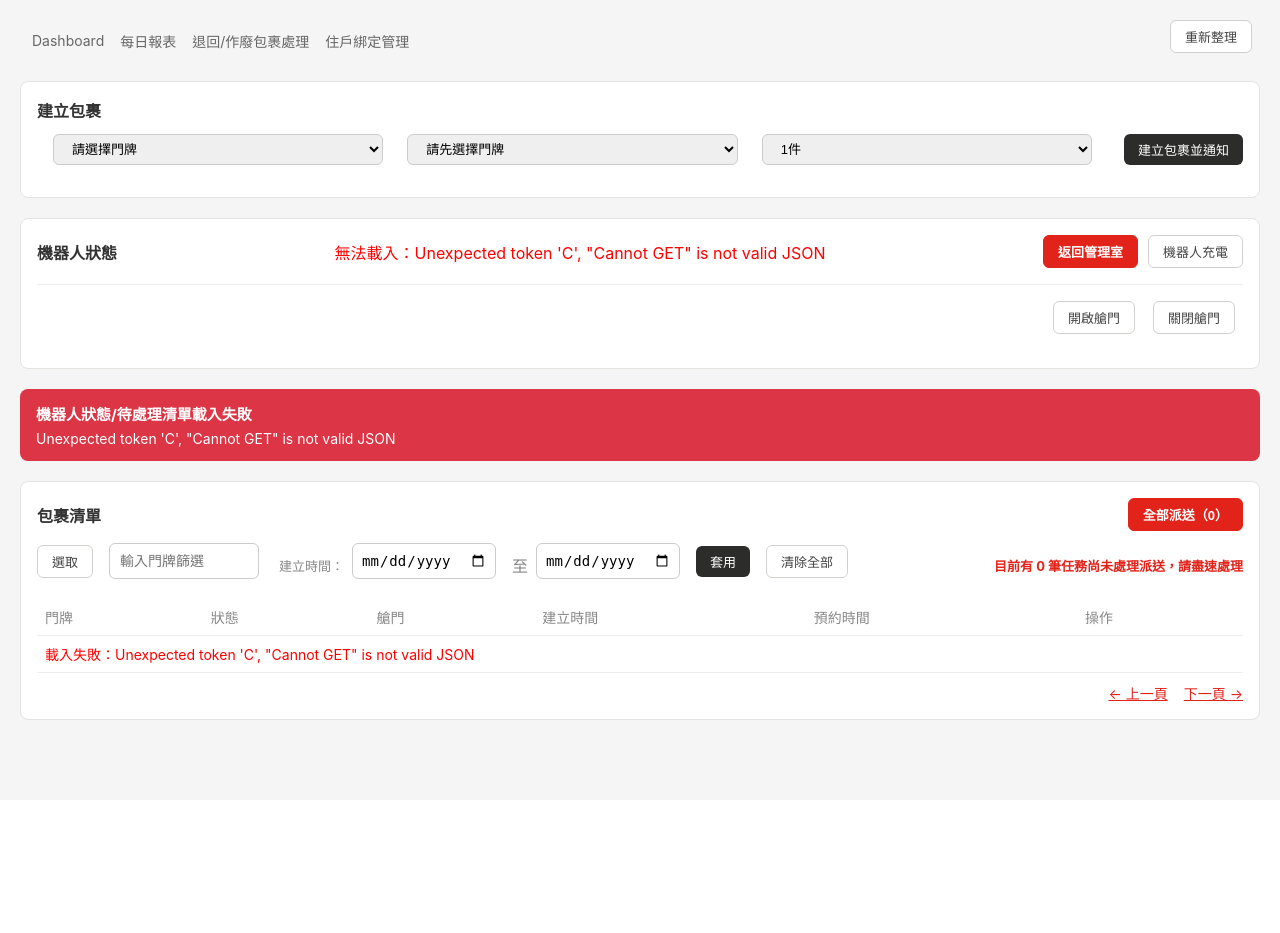
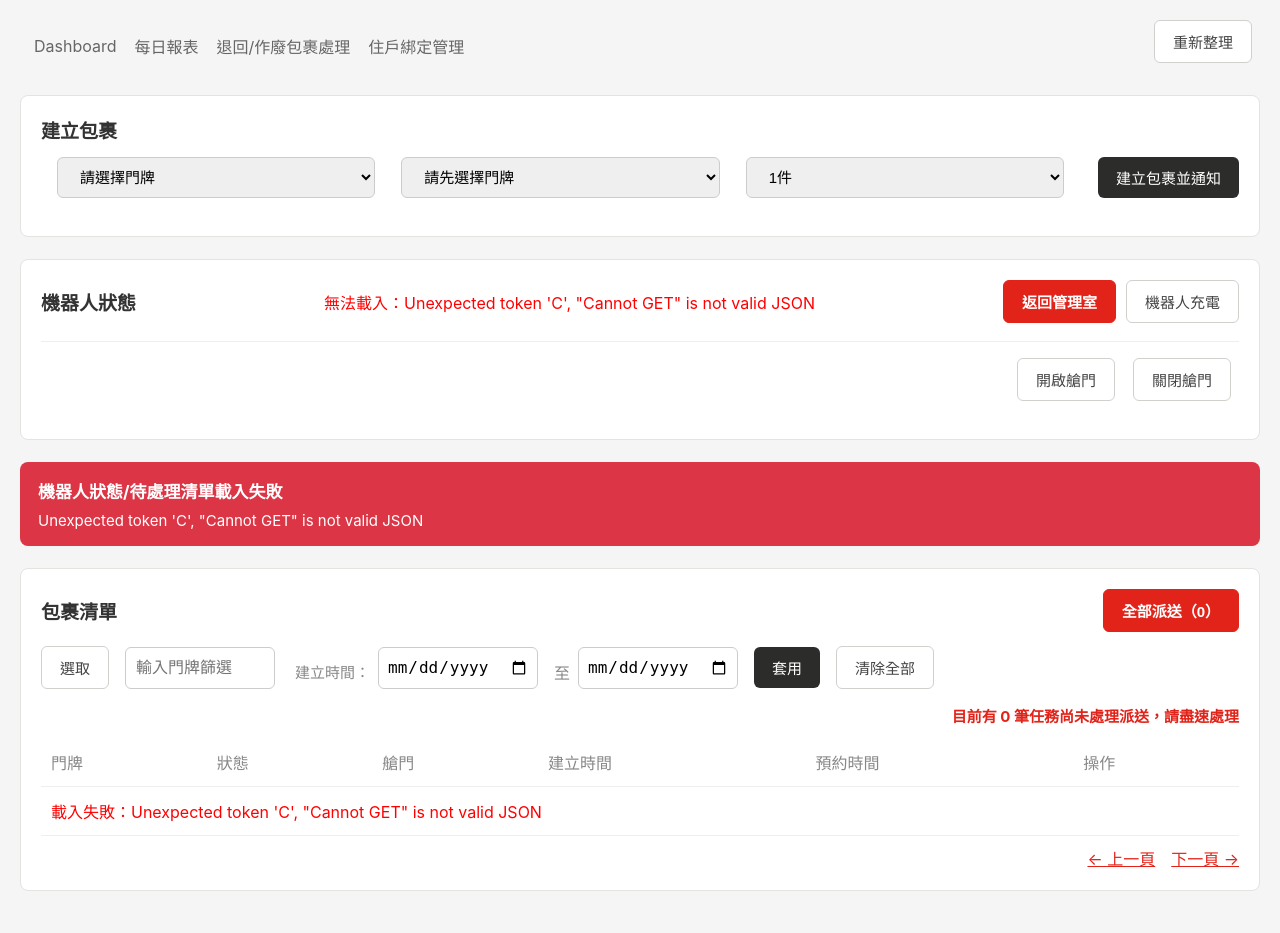
Before and after one commit to stephanieyenyu/AMR-System, a Flask app: template line-backend/app/templates/dashboard.html in a window 1280 px wide. Before the commit the page ends 720 px from the top, so only its background shows below. Run offline with Flask 3, Linux system fonts and the light colour scheme; the template is opened without the code that fills it, so the values that code supplies are empty; parts of the project's set-up code (start-up, migrations or seed data) failed here and were passed over.

Commit message:
fixed font size

```diff
--- a/line-backend/app/static/css/base.css
+++ b/line-backend/app/static/css/base.css
@@ -28,12 +31,12 @@ body {
   display: flex;
   align-items: center;
   flex-wrap: wrap;
-  gap: 12px;
-  margin-bottom: 20px;
+  gap: 14px;
+  margin-bottom: 24px;
 }
 .page-header h1 {
   color: #E2231A;
-  font-size: 22px;
+  font-size: 26px;
   font-weight: 500;
   margin: 0;
   white-space: nowrap;
@@ -42,10 +45,10 @@ body {
   display: flex;
   align-items: center;
   flex-wrap: wrap;
-  gap: 16px;
+  gap: 18px;
 }
 .page-header .admin-nav a {
-  font-size: 14px;
+  font-size: 16px;
   font-weight: normal;
   color: #666;
   text-decoration: none;
@@ -67,8 +70,8 @@ body {
 }
 
 h2 {
-  font-size: 16px;
-  margin: 0 0 12px 0;
+  font-size: 19px;
+  margin: 0 0 14px 0;
   color: #333;
 }
 
@@ -76,15 +79,15 @@ h2 {
   background: white;
   border: 1px solid #e3e3e0;
   border-radius: 8px;
-  padding: 16px;
-  margin-bottom: 20px;
+  padding: 20px;
+  margin-bottom: 22px;
 }
 .card-header {
   display: flex;
   align-items: center;
   flex-wrap: wrap;
   gap: 20px;
-  margin-bottom: 12px;
+  margin-bottom: 14px;
 }
 .card-header h2 {
   margin: 0;
@@ -97,12 +100,12 @@ h2 {
   flex-shrink: 0;
 }
 
-/* ---------- 表單元件 ---------- */
+/* ---------- 表單元件（字級與可點擊範圍都比原本大，方便點擊） ---------- */
 input,
 select,
 button {
-  padding: 6px 14px;
-  font-size: 13px;
+  padding: 10px 18px;
+  font-size: 15px;
   border-radius: 6px;
   border: 1px solid #ccc;
   margin-right: 8px;
@@ -148,12 +151,12 @@ button.danger:hover {
 table {
   width: 100%;
   border-collapse: collapse;
-  font-size: 14px;
+  font-size: 16px;
 }
 th,
 td {
   text-align: left;
-  padding: 8px;
+  padding: 12px 10px;
   border-bottom: 1px solid #eee;
 }
 th {
@@ -187,53 +190,53 @@ tr.needs-attention-row {
 .status-active { background: #d4edda; color: #155724; }
 .status-inactive { background: #e2e3e5; color: #383d41; }
 
-.pill { padding: 2px 8px; border-radius: 10px; font-size: 12px; }
+.pill { padding: 4px 10px; border-radius: 10px; font-size: 13px; }
 .pill-waiting { background: #fff3cd; color: #856404; }
 .pill-resolved { background: #d4edda; color: #155724; }
 .pill-redispatched { background: #cce5ff; color: #004085; }
 
-.action-buttons { display: inline-flex; gap: 6px; }
+.action-buttons { display: inline-flex; gap: 8px; }
 
 /* ---------- 提示區塊 ---------- */
 .empty-hint {
   color: #999;
-  font-size: 14px;
-  padding: 12px 0;
+  font-size: 15px;
+  padding: 14px 0;
 }
 
 .alert-box {
   color: white;
   border-radius: 8px;
-  padding: 14px 16px;
-  margin-bottom: 20px;
-  font-size: 14px;
+  padding: 16px 18px;
+  margin-bottom: 22px;
+  font-size: 15px;
 }
-.alert-box b { display: block; font-size: 15px; margin-bottom: 6px; }
+.alert-box b { display: block; font-size: 17px; margin-bottom: 8px; }
 .alert-box ul { margin: 0; padding-left: 20px; }
 .alert-box table { width: 100%; border-collapse: collapse; margin-top: 8px; }
 .alert-box th,
-.alert-box td { text-align: left; padding: 6px 10px; font-size: 14px;
+.alert-box td { text-align: left; padding: 8px 10px; font-size: 15px;
   border-bottom: 1px solid rgba(255, 255, 255, 0.35); }
 .alert-box th { font-weight: normal; opacity: 0.85; }
 .alert-danger { background: #dc3545; }
 .alert-info { background: #004085; }
 
 /* ---------- 每日報表頁專屬（統計方塊、時間軸等級色） ---------- */
-.summary-grid { display: flex; gap: 16px; flex-wrap: wrap; }
-.summary-box { background: #f9f9f9; border-radius: 8px; padding: 12px 20px; text-align: center; min-width: 90px; }
-.summary-box b { display: block; font-size: 22px; color: #222; }
-.summary-box span { font-size: 12px; color: #888; }
+.summary-grid { display: flex; gap: 18px; flex-wrap: wrap; }
+.summary-box { background: #f9f9f9; border-radius: 8px; padding: 14px 22px; text-align: center; min-width: 100px; }
+.summary-box b { display: block; font-size: 26px; color: #222; }
+.summary-box span { font-size: 13px; color: #888; }
 .level-error { color: #c41c14; font-weight: bold; }
 .level-warning { color: #b58105; }
 .level-info { color: #333; }
 
-/* ---------- 自訂 checkbox（包裹清單多選用），四頁共用同一份，不再各自複製 ---------- */
+/* ---------- 自訂 checkbox（包裹清單多選用），放大方便點擊 ---------- */
 .pkg-select-checkbox,
 #selectAllCheckbox {
   appearance: none;
   -webkit-appearance: none;
-  width: 22px;
-  height: 22px;
+  width: 26px;
+  height: 26px;
   border: 2px solid #ccc;
   border-radius: 7px;
   cursor: pointer;
--- a/line-backend/app/static/css/dashboard.css
+++ b/line-backend/app/static/css/dashboard.css
@@ -1,22 +1,22 @@
-#createMsg { margin-top: 8px; font-size: 14px; }
+#createMsg { margin-top: 10px; font-size: 15px; }
 
-.robot-info { display: flex; gap: 24px; flex-wrap: wrap; margin-bottom: 16px; }
-.robot-info div { font-size: 14px; text-align: center; }
-.robot-info b { display: block; color: #888; font-size: 12px; font-weight: normal; }
+.robot-info { display: flex; gap: 26px; flex-wrap: wrap; margin-bottom: 18px; }
+.robot-info div { font-size: 15px; text-align: center; }
+.robot-info b { display: block; color: #888; font-size: 13px; font-weight: normal; }
 
-.robot-status-header { display: flex; align-items: center; flex-wrap: wrap; gap: 20px; margin-bottom: 16px; }
+.robot-status-header { display: flex; align-items: center; flex-wrap: wrap; gap: 20px; margin-bottom: 18px; }
 .robot-status-header h2 { margin: 0; white-space: nowrap; }
 .robot-status-header .robot-info { flex: 1; margin-bottom: 0; justify-content: space-evenly; }
 .robot-status-header button { margin-left: auto; margin-right: 0; margin-bottom: 0; flex-shrink: 0; }
 
-.create-package-row { display: flex; align-items: center; flex-wrap: wrap; gap: 8px; }
+.create-package-row { display: flex; align-items: center; flex-wrap: wrap; gap: 10px; }
 .create-package-selects { display: flex; flex: 1; align-items: center;
-  padding: 0 16px; flex-wrap: nowrap; gap: 16px; min-width: 0; }
+  padding: 0 16px; flex-wrap: nowrap; gap: 18px; min-width: 0; }
 .create-package-selects select { flex: 1 1 0; min-width: 0; width: auto; }
 .create-package-row button { flex-shrink: 0; margin-left: 0; margin-right: 0; }
 
-.doors { display: flex; gap: 12px; border-top: 0.5px solid #eee; padding-top: 16px; }
-.door-box { flex: 1; padding: 12px; border-radius: 6px; text-align: center; font-size: 13px; }
+.doors { display: flex; gap: 14px; border-top: 0.5px solid #eee; padding-top: 18px; }
+.door-box { flex: 1; padding: 14px; border-radius: 6px; text-align: center; font-size: 14px; }
 .door-EMPTY { background: #e9ecef; color: #666; }
 .door-ASSIGNED { background: #fff3cd; color: #856404; }
 .door-FULL { background: #f8d7da; color: #721c24; }
--- a/line-backend/app/static/js/dashboard.js
+++ b/line-backend/app/static/js/dashboard.js
@@ -233,7 +233,7 @@ function renderPackageTable(pageItems, totalPages) {
       const scheduledText = p.scheduled_pickup_at.replace('T', ' ').slice(0, 16);
       const timeArrived = scheduledDate <= now;
       if (timeArrived && !p.door_id && p.status === 'pickup_now') {
-        scheduledCell = `<span style="background:#ff9800;color:white;padding:2px 8px;border-radius:10px;font-size:12px;font-weight:bold;">預約時間已到 ${scheduledText}</span>`;
+        scheduledCell = `<span style="background:#ff9800;color:white;padding:2px 8px;border-radius:10px;font-size:14px;font-weight:bold;">預約時間已到 ${scheduledText}</span>`;
         rowStyle = 'background:#fff3e0;';
       } else {
         scheduledCell = scheduledText;
@@ -258,7 +258,7 @@ function renderPackageTable(pageItems, totalPages) {
     } else if (p.status === 'completed') {
       if (p.pending_pickup_notified_at) {
         const notifiedText = p.pending_pickup_notified_at.replace('T', ' ').slice(0, 16);
-        action = `<span style="font-size:12px;color:#888;">已通知（${notifiedText}）</span>`;
+        action = `<span style="font-size:14px;color:#888;">已通知（${notifiedText}）</span>`;
       } else {
         action = `<button class="secondary" onclick="notifyLeftover(this, '${p.id}')" title="通知住戶：這筆任務已完成，但懷疑艙門裡還留有包裹沒被拿走">通知住戶</button>`;
       }
@@ -267,10 +267,10 @@ function renderPackageTable(pageItems, totalPages) {
     }
 
     const taskTypeBadge = p.task_type === 'return'
-      ? `<span style="background:#004085;color:white;padding:1px 6px;border-radius:8px;font-size:11px;margin-left:4px;">退貨</span>`
+      ? `<span style="background:#004085;color:white;padding:1px 6px;border-radius:8px;font-size:13px;margin-left:4px;">退貨</span>`
       : '';
     const unitCell = (p.package_count > 1
-      ? `${p.unit} <span style="background:#e3f2fd;color:#0d47a1;padding:1px 6px;border-radius:8px;font-size:11px;">${p.package_count}件</span>`
+      ? `${p.unit} <span style="background:#e3f2fd;color:#0d47a1;padding:1px 6px;border-radius:8px;font-size:13px;">${p.package_count}件</span>`
       : p.unit) + taskTypeBadge;
 
     const rowClass = selectMode ? 'selectable-row' : '';
@@ -487,7 +487,7 @@ function renderRejectAlert(packages) {
   }
 
   const reasonLabel = { rejected_at_door: '拒收', returned_timeout: '逾時未取', voided: '不收（作廢）' };
-  const btnStyle = 'background:white;color:#dc3545;border:none;padding:6px 14px;border-radius:6px;font-size:13px;cursor:pointer;';
+  const btnStyle = 'background:white;color:#dc3545;border:none;padding:6px 14px;border-radius:6px;font-size:15px;cursor:pointer;';
 
   // 拒收/逾時退回的開門/關門已經統一移到上面「機器人狀態」欄位的按鈕處理
   // （那邊的按鈕平常白色、有包裹在等待時會自動變紅色提醒），這裡不再重複放
@@ -497,11 +497,11 @@ function renderRejectAlert(packages) {
   const anyWaitingClose = returnPending.some(p => p.return_door_opened_at && !p.door_closed_at);
   let batchActionHtml = '';
   if (anyWaitingOpen) {
-    batchActionHtml = `<span style="font-size:13px;opacity:0.9;">請至上方「機器人狀態」欄位按「檢查艙門」開門 ↑</span>`;
+    batchActionHtml = `<span style="font-size:15px;opacity:0.9;">請至上方「機器人狀態」欄位按「檢查艙門」開門 ↑</span>`;
   } else if (anyWaitingClose) {
-    batchActionHtml = `<span style="font-size:13px;opacity:0.9;">艙門已開啟，請確認清空後至上方「機器人狀態」欄位按「確認關門」↑</span>`;
+    batchActionHtml = `<span style="font-size:15px;opacity:0.9;">艙門已開啟，請確認清空後至上方「機器人狀態」欄位按「確認關門」↑</span>`;
   } else if (returnPending.length > 0) {
-    batchActionHtml = `<span style="font-size:13px;opacity:0.9;">等待機器人返回</span>`;
+    batchActionHtml = `<span style="font-size:15px;opacity:0.9;">等待機器人返回</span>`;
   }
 
   alertEl.style.display = 'block';
@@ -519,13 +519,13 @@ function renderRejectAlert(packages) {
             statusText = `<button style="${btnStyle}" onclick="acknowledgeVoid(this, '${p.id}')">確定</button>`;
           } else if (!p.returned_at) {
             statusText = `<span style="opacity:0.8;">等待機器人返回</span>`;
-            forceResolveHtml = `<a href="javascript:void(0)" onclick="forceResolve(this, '${p.id}')" style="font-size:12px;color:white;text-decoration:underline;cursor:pointer;">手動結案</a>`;
+            forceResolveHtml = `<a href="javascript:void(0)" onclick="forceResolve(this, '${p.id}')" style="font-size:14px;color:white;text-decoration:underline;cursor:pointer;">手動結案</a>`;
           } else if (!p.return_door_opened_at) {
             statusText = `<span style="opacity:0.8;">待開門</span>`;
-            forceResolveHtml = `<a href="javascript:void(0)" onclick="forceResolve(this, '${p.id}')" style="font-size:12px;color:white;text-decoration:underline;cursor:pointer;">手動結案</a>`;
+            forceResolveHtml = `<a href="javascript:void(0)" onclick="forceResolve(this, '${p.id}')" style="font-size:14px;color:white;text-decoration:underline;cursor:pointer;">手動結案</a>`;
           } else {
             statusText = `<span style="opacity:0.8;">待關門</span>`;
-            forceResolveHtml = `<a href="javascript:void(0)" onclick="forceResolve(this, '${p.id}')" style="font-size:12px;color:white;text-decoration:underline;cursor:pointer;">手動結案</a>`;
+            forceResolveHtml = `<a href="javascript:void(0)" onclick="forceResolve(this, '${p.id}')" style="font-size:14px;color:white;text-decoration:underline;cursor:pointer;">手動結案</a>`;
           }
           return `<tr>
           <td>${p.unit}</td>
@@ -554,7 +554,7 @@ function renderReturnPendingAlert(packages) {
     return;
   }
 
-  const btnStyle = 'background:white;color:#004085;border:none;padding:6px 14px;border-radius:6px;font-size:13px;cursor:pointer;';
+  const btnStyle = 'background:white;color:#004085;border:none;padding:6px 14px;border-radius:6px;font-size:15px;cursor:pointer;';
 
   alertEl.style.display = 'block';
   alertEl.innerHTML = `
@@ -573,7 +573,7 @@ function renderReturnPendingAlert(packages) {
         }).join('')}
       </tbody>
     </table>
-    <div style="font-size:12px;opacity:0.85;margin-top:6px;">請先用上方「機器人狀態」欄位的「開啟艙門／關閉艙門」實際取出物品，再按這裡的「確認取出」結案</div>
+    <div style="font-size:14px;opacity:0.85;margin-top:6px;">請先用上方「機器人狀態」欄位的「開啟艙門／關閉艙門」實際取出物品，再按這裡的「確認取出」結案</div>
   `;
 }
 
@@ -864,7 +864,7 @@ async function loadRobotStatus() {
       return `
       <div class="door-box door-${(d.status || '').toUpperCase()}">
         <div>${d.door_number}</div><div>${d.status}</div>
-        ${label ? `<div style="font-size:11px">${label}</div>` : ''}
+        ${label ? `<div style="font-size:13px">${label}</div>` : ''}
       </div>`;
     }).join('');
   } catch (e) {
--- a/line-backend/app/static/js/exceptions.js
+++ b/line-backend/app/static/js/exceptions.js
@@ -51,7 +51,7 @@ function renderExceptions(packages) {
       resolvedPill = '<span class="pill pill-waiting">尚未處理</span>';
       action = `<span class="action-buttons">
         <button disabled title="請先在主畫面確認/關門">重新派貨</button>
-        ${notifyButton || '<span style="font-size:12px;color:#888;">已通知</span>'}
+        ${notifyButton || '<span style="font-size:14px;color:#888;">已通知</span>'}
       </span>`;
     } else {
       resolvedPill = '<span class="pill pill-resolved">已處理</span>';
@@ -64,7 +64,7 @@ function renderExceptions(packages) {
     const rowClass = (selectMode ? 'selectable-row ' : '') + (p.needs_attention ? 'needs-attention-row' : '');
     const rowClick = selectMode ? ` onclick="handleRowClick(event, '${p.id}')"` : '';
     const attentionBadge = p.needs_attention
-      ? '<div style="color:#dc3545;font-size:11px;font-weight:bold;margin-top:2px;">⚠️ 已超過72小時未處理</div>'
+      ? '<div style="color:#dc3545;font-size:13px;font-weight:bold;margin-top:2px;">⚠️ 已超過72小時未處理</div>'
       : '';
 
     return `<tr class="${rowClass}"${rowClick}>
--- a/line-backend/app/templates/dashboard.html
+++ b/line-backend/app/templates/dashboard.html
@@ -64,15 +64,15 @@
     <button id="selectModeBtn" class="secondary" style="margin-left:0;" onclick="toggleSelectMode()">選取</button>
     <button id="deleteSelectedBtn" class="danger" style="display:none;margin-left:0;" onclick="deleteSelectedPackages()" disabled>刪除已選（0）</button>
     <input type="text" id="unitFilterInput" placeholder="輸入門牌篩選"
-      style="width:150px;height:36px;padding:0 10px;border-radius:6px;border:1px solid #ccc;font-size:14px;box-sizing:border-box;" />
-    <label style="font-size:13px;color:#888;margin-left:4px;">建立時間：</label>
-    <input type="date" id="packageDateFrom" style="height:36px;padding:0 8px;border-radius:6px;border:1px solid #ccc;font-size:14px;box-sizing:border-box;" />
+      style="width:150px;height:42px;padding:0 10px;border-radius:6px;border:1px solid #ccc;font-size:16px;box-sizing:border-box;" />
+    <label style="font-size:15px;color:#888;margin-left:4px;">建立時間：</label>
+    <input type="date" id="packageDateFrom" style="height:42px;padding:0 8px;border-radius:6px;border:1px solid #ccc;font-size:16px;box-sizing:border-box;" />
     <span style="color:#888;">至</span>
-    <input type="date" id="packageDateTo" style="height:36px;padding:0 8px;border-radius:6px;border:1px solid #ccc;font-size:14px;box-sizing:border-box;" />
+    <input type="date" id="packageDateTo" style="height:42px;padding:0 8px;border-radius:6px;border:1px solid #ccc;font-size:16px;box-sizing:border-box;" />
     <button id="filterApplyBtn" style="margin-left:0;" onclick="applyFilters()">套用</button>
     <button id="filterClearBtn" class="secondary" style="margin-left:0;" onclick="clearFilters()">清除全部</button>
-    <span id="filterInfo" style="font-size:13px;color:#888;"></span>
-    <span id="pendingRequestHint" style="margin-left:auto;font-size:13px;color:#E2231A;font-weight:bold;">目前有 0 筆任務尚未處理派送，請盡速處理</span>
+    <span id="filterInfo" style="font-size:15px;color:#888;"></span>
+    <span id="pendingRequestHint" style="margin-left:auto;font-size:15px;color:#E2231A;font-weight:bold;">目前有 0 筆任務尚未處理派送，請盡速處理</span>
   </div>
   <table>
     <thead><tr>
@@ -81,10 +81,10 @@
     </tr></thead>
     <tbody id="packageTableBody"><tr><td colspan="6">載入中...</td></tr></tbody>
   </table>
-  <div style="display:flex;align-items:center;justify-content:flex-end;gap:16px;margin-top:10px;font-size:13px;color:#888;">
+  <div style="display:flex;align-items:center;justify-content:flex-end;gap:16px;margin-top:10px;font-size:15px;color:#888;">
     <span id="packagePagerInfo"></span>
-    <a id="packagePrevBtn" href="javascript:void(0)" onclick="prevPackagePage()" style="font-size:14px;color:#E2231A;cursor:pointer;">← 上一頁</a>
-    <a id="packageNextBtn" href="javascript:void(0)" onclick="nextPackagePage()" style="font-size:14px;color:#E2231A;cursor:pointer;">下一頁 →</a>
+    <a id="packagePrevBtn" href="javascript:void(0)" onclick="prevPackagePage()" style="font-size:16px;color:#E2231A;cursor:pointer;">← 上一頁</a>
+    <a id="packageNextBtn" href="javascript:void(0)" onclick="nextPackagePage()" style="font-size:16px;color:#E2231A;cursor:pointer;">下一頁 →</a>
   </div>
 </div>
 
```
Also changed, not shown: other parts of line-backend/app/static/css/base.css (+23 -19 lines), line-backend/app/templates/exceptions.html (+5 -5 lines), line-backend/app/templates/reports.html (+4 -4 lines), line-backend/app/templates/residents.html (+10 -10 lines).
